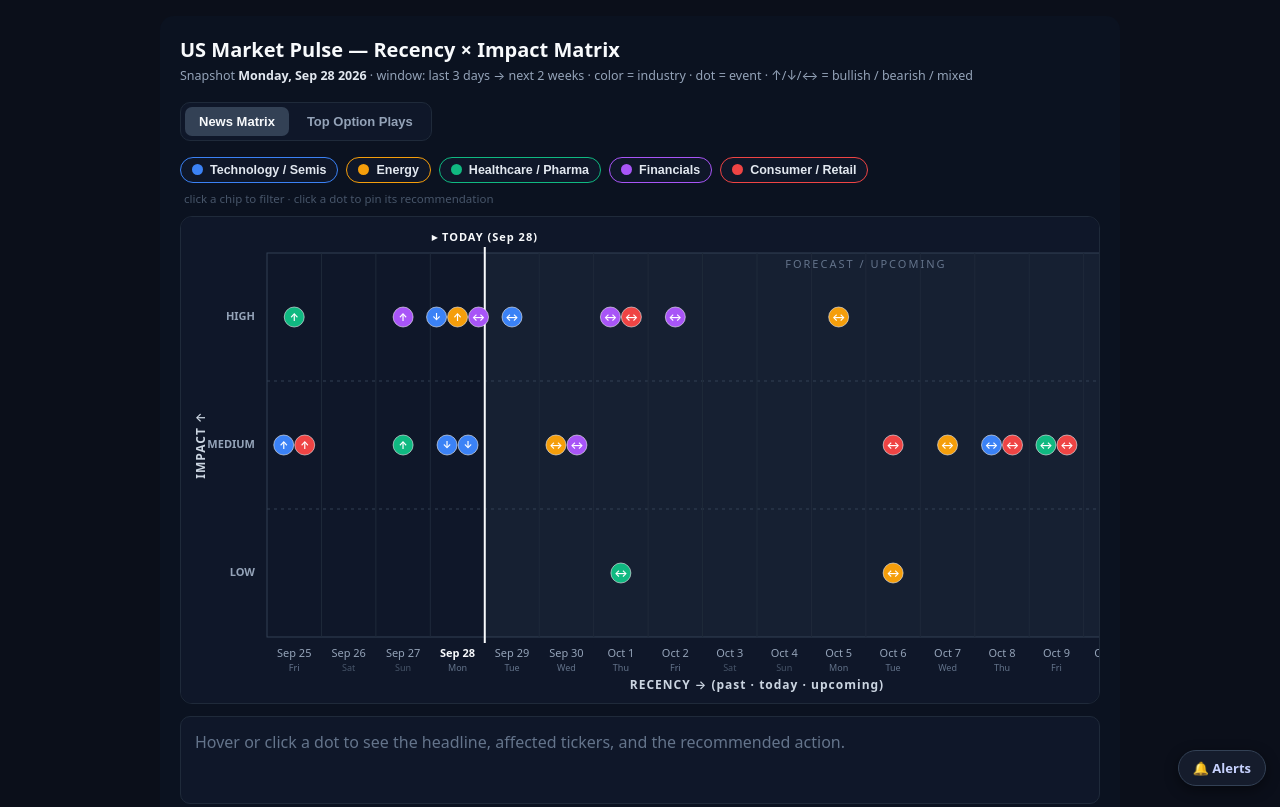
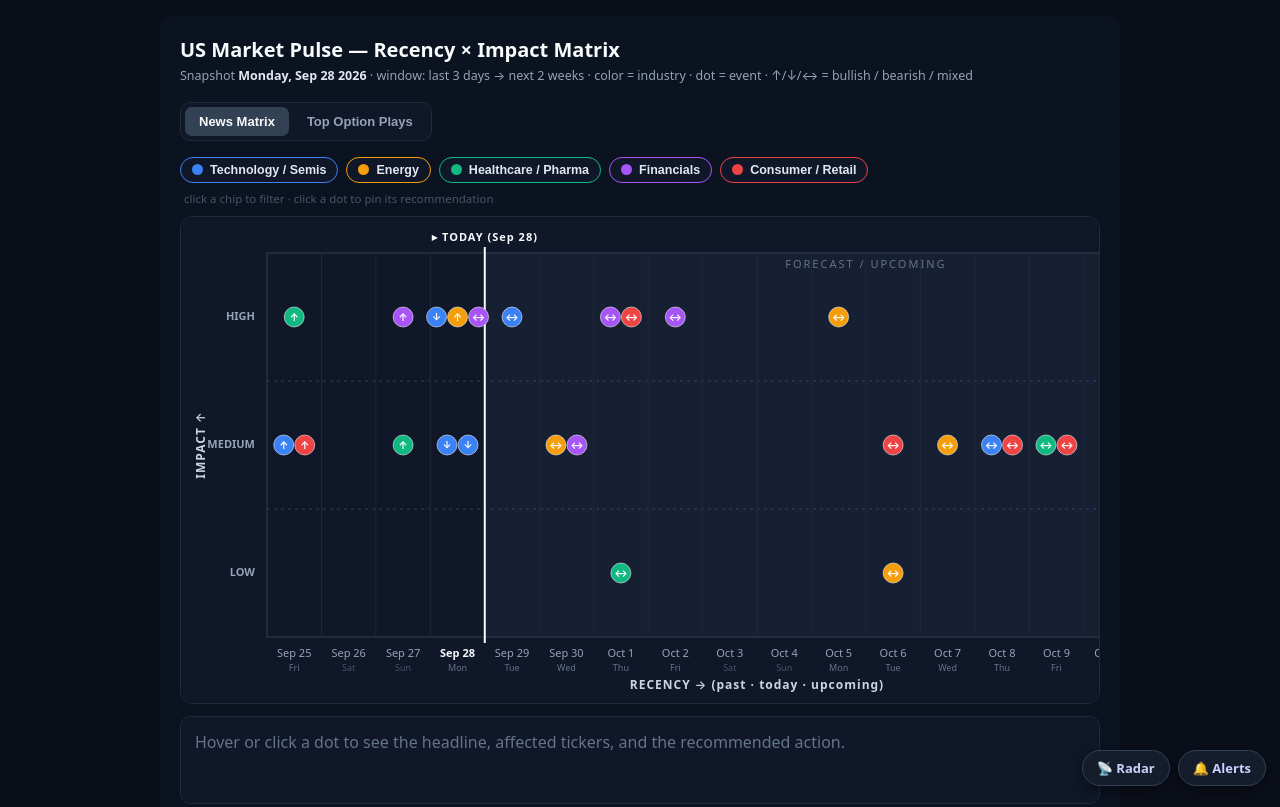
Before and after one commit to anthonynacz/daily-market-analysis, a plain HTML site: page reports/2026-09-28/DailyMarketAnalysis_2026-09-28.html in a window 1280 px wide. Shown: the top 807 px of the page. Drawn offline with nearby package versions, Linux system fonts and the light colour scheme.

Commit message:
Radar: add the Radar pill to reports published since 2026-09-28; run CI when radar.html changes

```diff
--- a/reports/2026-09-28/DailyMarketAnalysis_2026-09-28.html
+++ b/reports/2026-09-28/DailyMarketAnalysis_2026-09-28.html
@@ -14,11 +14,13 @@
   .alerts-link { position:fixed; right:14px; bottom:14px; z-index:50; background:#151c2c; color:#c7d2fe; border:1px solid #334155;
     border-radius:999px; padding:8px 14px; font:600 13px system-ui,-apple-system,Segoe UI,Roboto,sans-serif; text-decoration:none;
     box-shadow:0 4px 14px rgba(0,0,0,.45); }
+  .float-links { position:fixed; right:14px; bottom:14px; z-index:50; display:flex; gap:8px; }
+  .float-links .alerts-link { position:static; }
 </style>
 </head>
 <body>
 <div id="root"><div class="boot">Loading market matrix…</div></div>
-<a class="alerts-link" href="../../alerts.html">🔔 Alerts</a>
+<nav class="float-links"><a class="alerts-link" href="../../radar.html">📡 Radar</a><a class="alerts-link" href="../../alerts.html">🔔 Alerts</a></nav>
 <script id="jsx-source" type="text/plain">
 const { useState, useMemo } = React;
 
```
Also changed, not shown: reports/2026-09-29/DailyMarketAnalysis_2026-09-29.html (+3 -1 lines), reports/2026-09-30/DailyMarketAnalysis_2026-09-30.html (+3 -1 lines), reports/2026-10-01/DailyMarketAnalysis_2026-10-01.html (+3 -1 lines), reports/2026-10-02/DailyMarketAnalysis_2026-10-02.html (+3 -1 lines), reports/2026-10-03/DailyMarketAnalysis_2026-10-03.html (+3 -1 lines), reports/2026-10-04/DailyMarketAnalysis_2026-10-04.html (+3 -1 lines), reports/2026-10-05/DailyMarketAnalysis_2026-10-05.html (+3 -1 lines), reports/2026-10-06/DailyMarketAnalysis_2026-10-06.html (+3 -1 lines), 1 other file.
